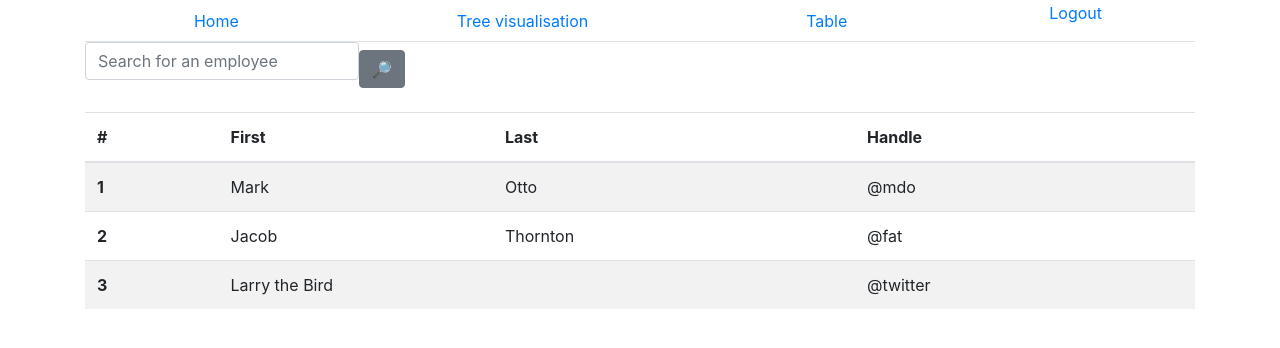
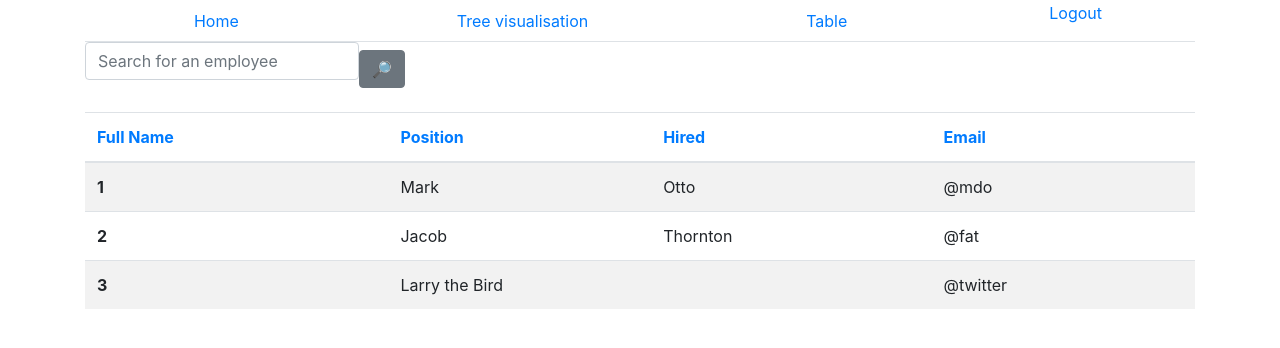
Before and after one commit to sbilikepy/ANC_test_task, a Django app: page /employees/?sort=full_name&direction=asc in a window 1280 px wide. Shown: the top 348 px of the page. Run offline with Django 5.2, Linux system fonts and the light colour scheme; the visitor is signed in with stand-in values (Sample User, id 1); data comes from the database, SQL or seed files in the repository; some libraries are stand-ins or nearby versions.

Commit message:
ths + sort request

```diff
--- a/templates/staff_management/employee/employee_list.html
+++ b/templates/staff_management/employee/employee_list.html
@@ -11,10 +11,18 @@
   <table class="table table-striped">
     <thead>
     <tr>
-      <th scope="col">#</th>
-      <th scope="col">First</th>
-      <th scope="col">Last</th>
-      <th scope="col">Handle</th>
+      <th scope="col"><a
+          href="?sort=full_name&direction={% if request.GET.sort == 'full_name' and request.GET.direction == 'asc' %}desc{% else %}asc{% endif %}{% if request.GET.search %}&search={{ request.GET.search }}{% endif %}">Full
+        Name</a></th>
+      <th scope="col"><a
+          href="?sort=position__hierarchy_level&direction={% if request.GET.sort == 'position__hierarchy_level' and request.GET.direction == 'asc' %}desc{% else %}asc{% endif %}{% if request.GET.search %}&search={{ request.GET.search }}{% endif %}">Position</a>
+      </th>
+      <th scope="col"><a
+          href="?sort=hired&direction={% if request.GET.sort == 'hired' and request.GET.direction == 'asc' %}desc{% else %}asc{% endif %}{% if request.GET.search %}&search={{ request.GET.search }}{% endif %}">Hired</a>
+      </th>
+      <th scope="col"><a
+          href="?sort=email&direction={% if request.GET.sort == 'email' and request.GET.direction == 'asc' %}desc{% else %}asc{% endif %}{% if request.GET.search %}&search={{ request.GET.search }}{% endif %}">Email</a>
+      </th>
     </tr>
   </thead>
   <tbody>
```
